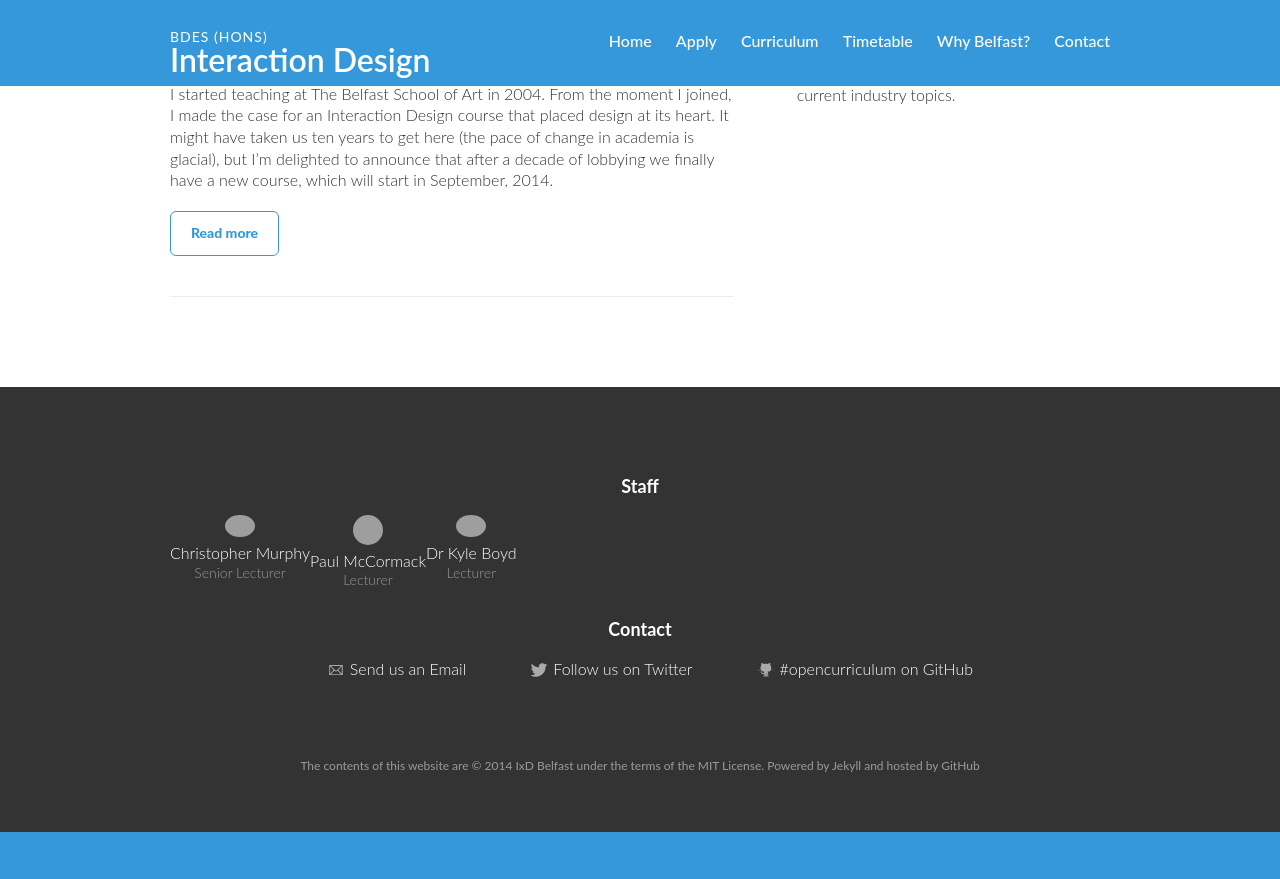
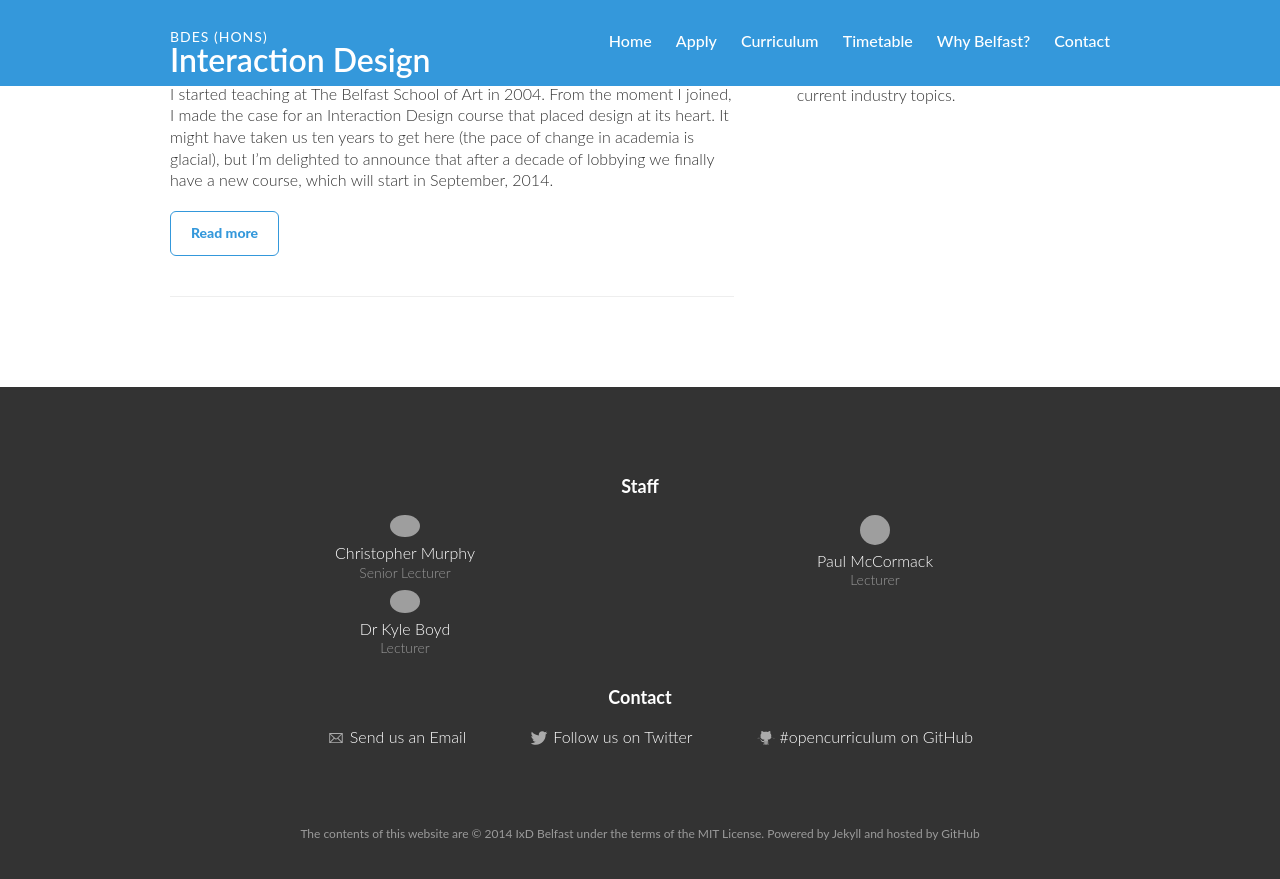
Before and after one commit to ixdbelfast/ixdbelfast.github.io, a Jekyll site: the page built from journal.html, in a window 1280 px wide and 900 px high, scrolled down 579 px. Shown: the top 879 px of the window. Built offline with Jekyll 4.4.1, drawn with Linux system fonts in a browser that asks for light colours; before the commit the page ends 1411 px from its top, so only the background shows below that; grey boxes are pictures that could not be loaded.

Commit message:
Tweaking staff CSS

```diff
--- a/css/style.css
+++ b/css/style.css
@@ -472,7 +472,7 @@ p.date {
     list-style-type: none;
     text-align: center;
     margin-bottom: 20px;
-    /*width: 50%; */
+   width: 50%;
     float: left;
     margin-left: 0; }
     .staff li img {
```
